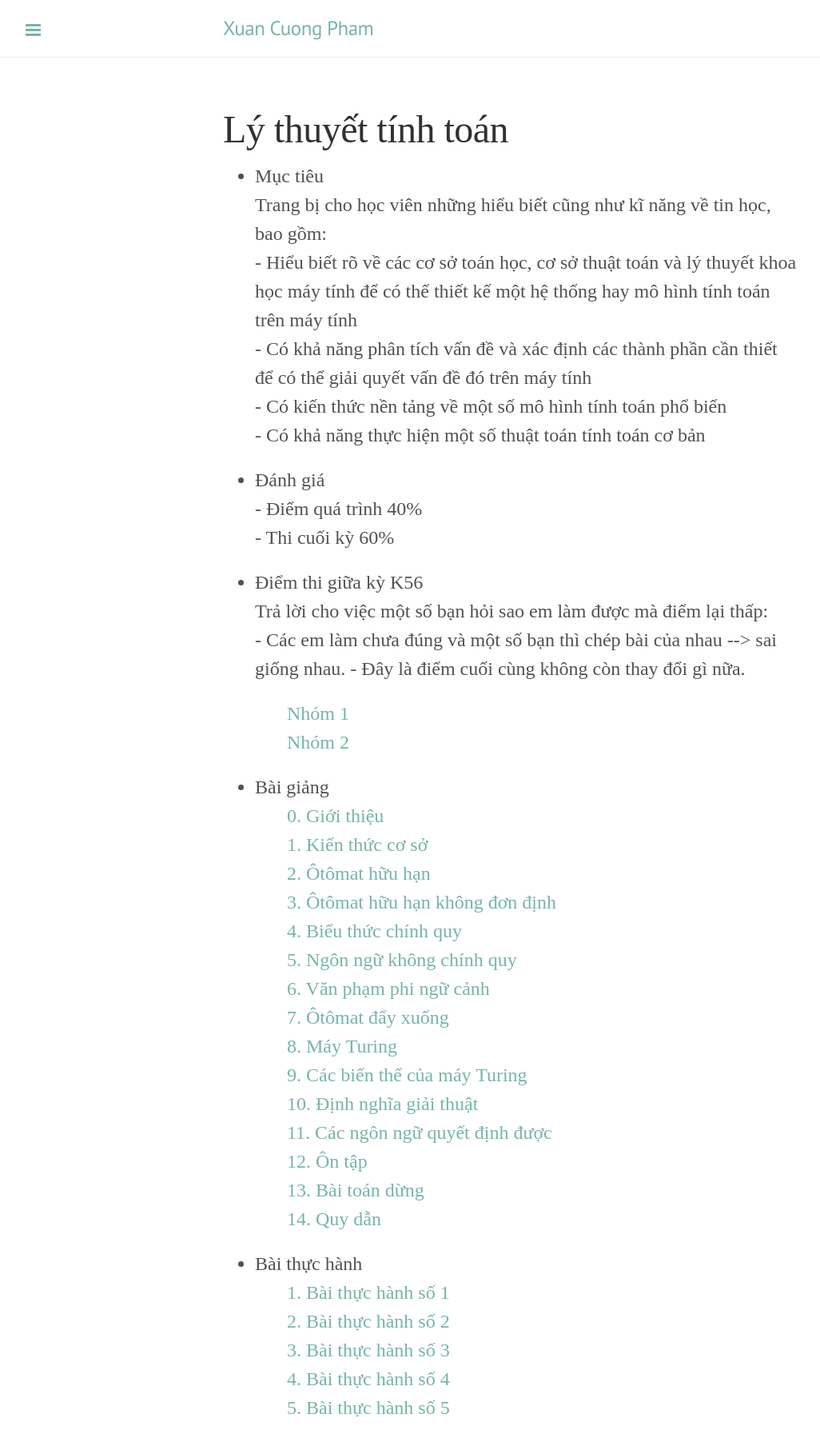
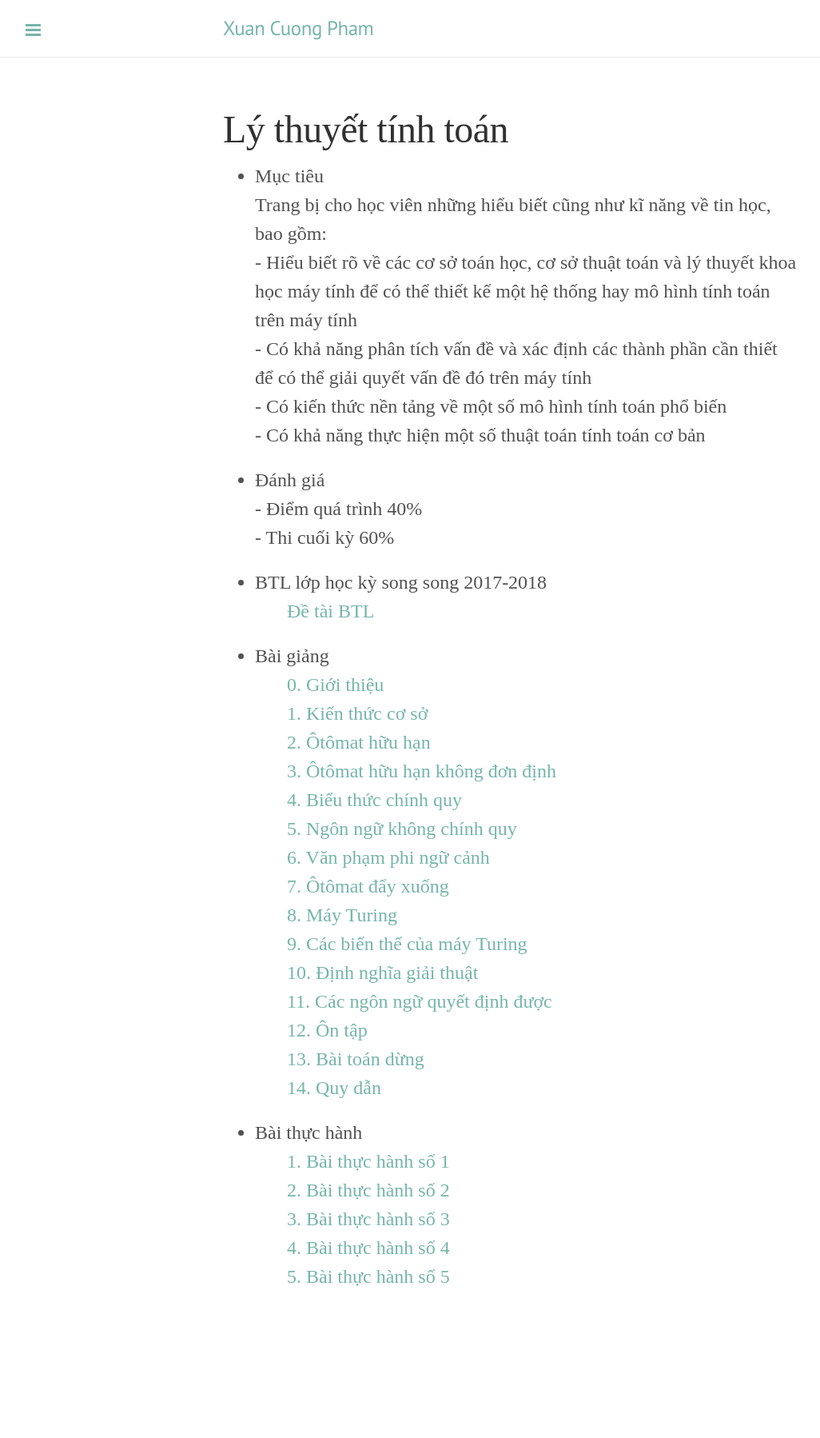
Before and after one commit to villahp/villahp.github.io, a Jekyll site: the page built from teaching/lttt.html, in a window 1280 px wide. Shown: the whole page at 80% size, without its empty margins (1-1027 px from the left). Built offline with Jekyll 4.4.1, drawn with Linux system fonts in a browser that asks for light colours; Markdown is read by kramdown in place of the engine named in the settings; after the commit the page ends 1634 px from its top, so only the background shows below that.

Commit message:
Update BTL HKSS

```diff
--- a/teaching/lttt.html
+++ b/teaching/lttt.html
@@ -21,14 +21,9 @@ mô hình tính toán trên máy tính </br>
 		- Thi cuối kỳ 60%
 	</p>
 
-	<li> Điểm thi giữa kỳ K56
-	<p> Trả lời cho việc một số bạn hỏi sao em làm được mà điểm lại thấp: </br>
-		- Các em làm chưa đúng và một số bạn thì chép bài của nhau --> sai giống nhau.
-		- Đây là điểm cuối cùng không còn thay đổi gì nữa.
-	</p>
+	<li> BTL lớp học kỳ song song 2017-2018
 	<ul style="list-style-type:none">
-		<li> <a href="/download/LTTT/Midterm/Midterm_K56_1.pdf">Nhóm 1</a>
-		<li> <a href="/download/LTTT/Midterm/Midterm_K56_2.pdf">Nhóm 2</a>
+		<li> <a href="/download/LTTT/Practice/BTL.pdf">Đề tài BTL</a>
 	</ul>
 
 	<li> Bài giảng
```
Also changed, not shown: 1 other file.
